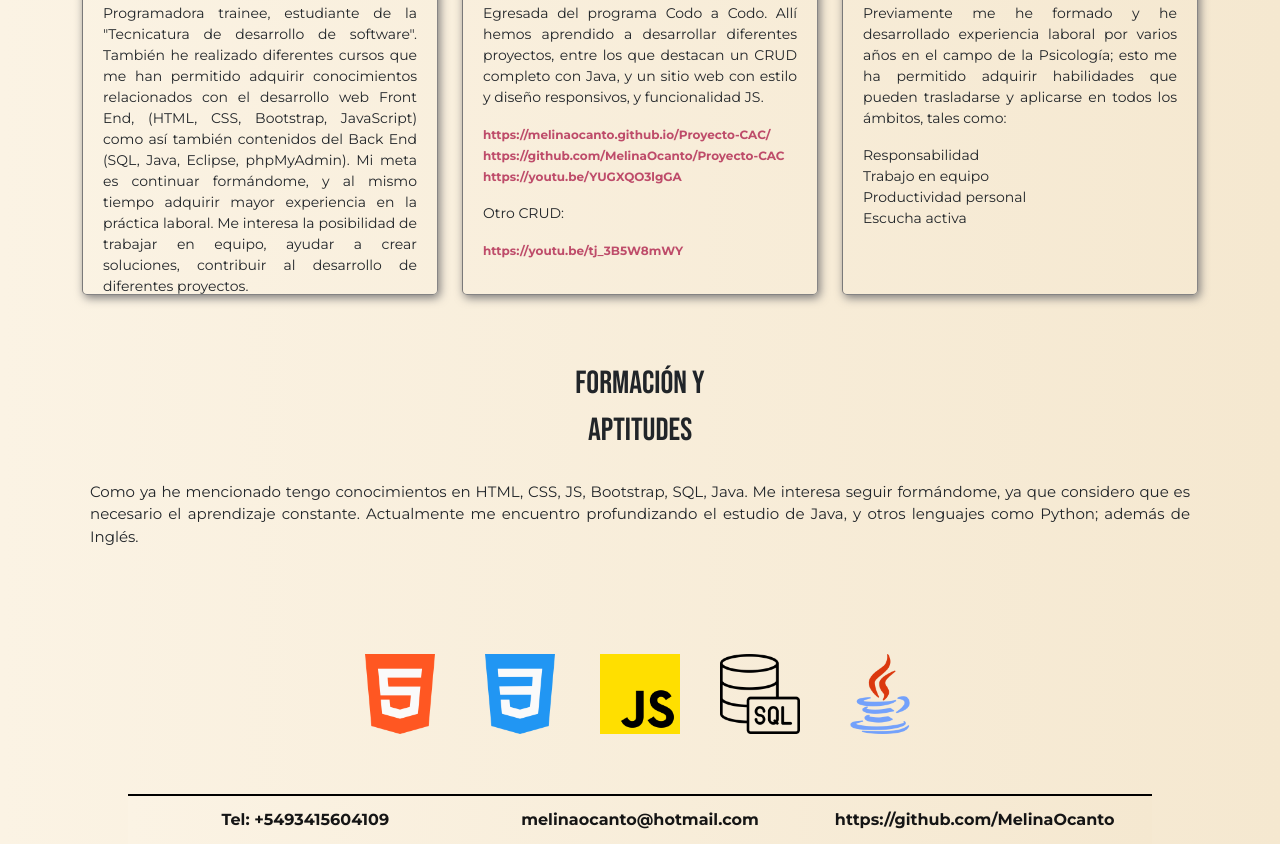
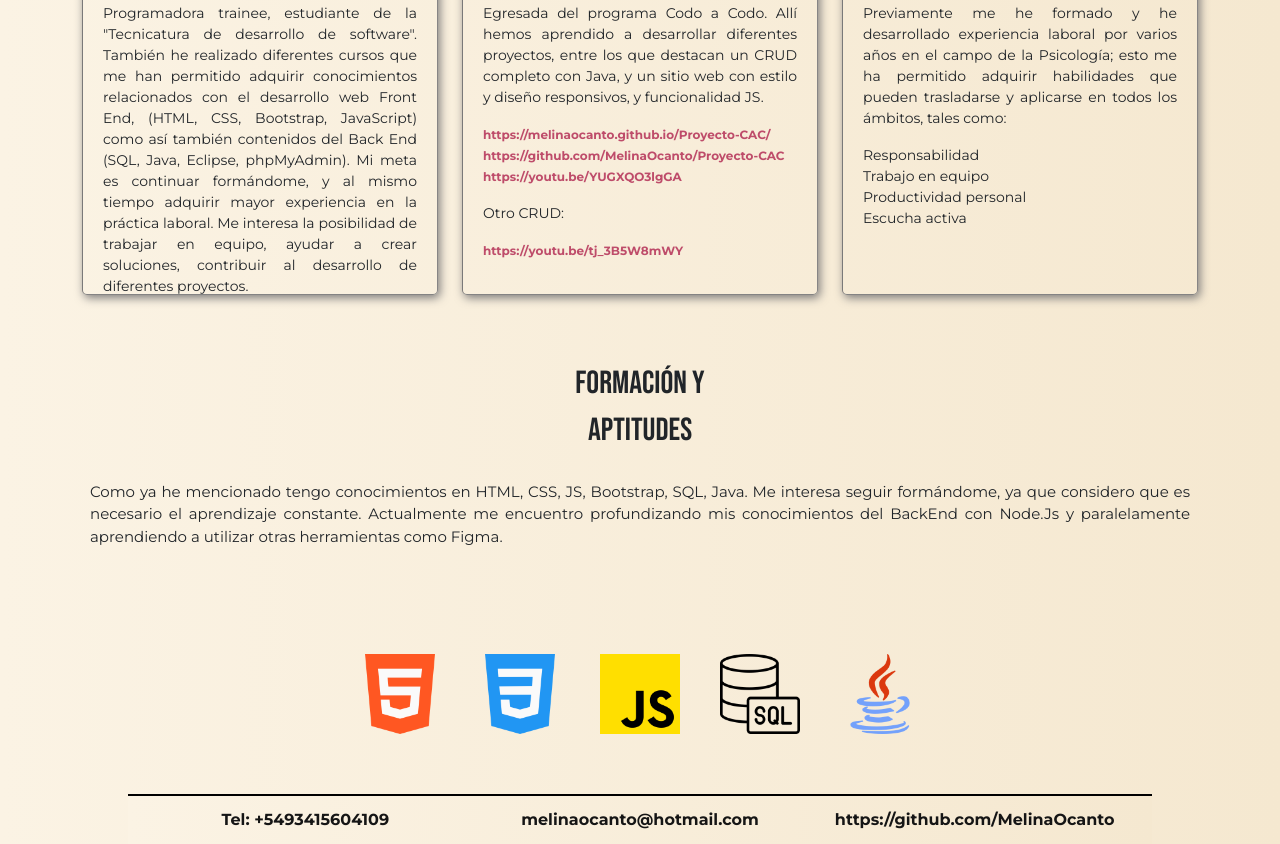
Before and after one commit to MelinaOcanto/PortFolio, a plain HTML site: page index.html in a window 1280 px wide. Shown: the part 1122-1966 px from the top of the page. Drawn offline with nearby package versions, Linux system fonts and the light colour scheme.

Commit message:
actualizando

```diff
--- a/index.html
+++ b/index.html
@@ -131,7 +131,8 @@
       <br>
       <p>Como ya he mencionado tengo conocimientos en HTML, CSS, JS, Bootstrap, SQL, Java.
       Me interesa seguir formándome, ya que considero que es necesario el aprendizaje constante.
-      Actualmente me encuentro profundizando el estudio de Java, y otros lenguajes como Python; además de Inglés.
+      Actualmente me encuentro profundizando mis conocimientos del BackEnd con Node.Js y paralelamente
+      aprendiendo a utilizar otras herramientas como Figma.
       </p>
 
   </div>
```
